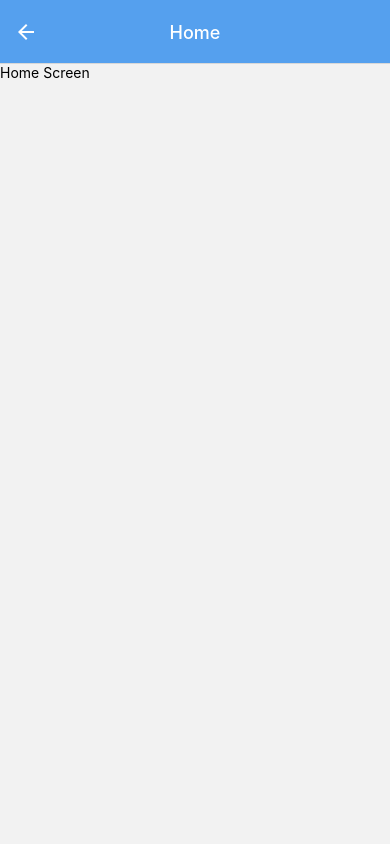
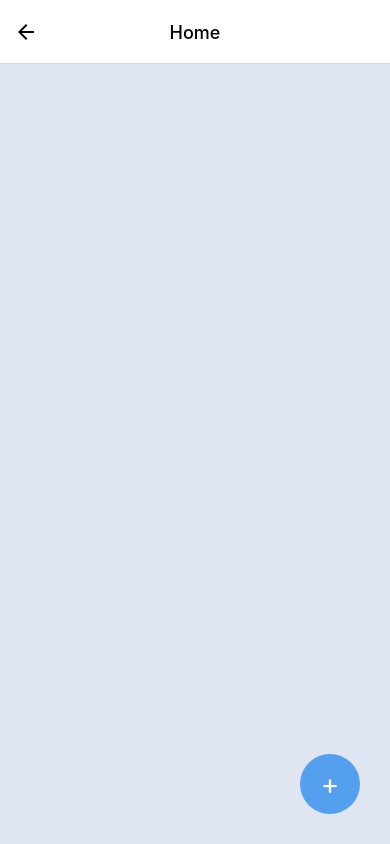
Before and after one commit to SyedAli017/Calender-app, a React Native app: screen /Home in a window 390 px wide. Built offline with nearby package versions, Linux system fonts and the light colour scheme.

Commit message:
Add button

```diff
--- a/App.js
+++ b/App.js
@@ -9,7 +9,7 @@ const Stack = createNativeStackNavigator();
 export default function App() {
   return (
     <>
-      <StatusBar style="light" />
+      <StatusBar style="auto" />
       <NavigationContainer>
         <Stack.Navigator>
           <Stack.Screen
@@ -23,9 +23,9 @@ export default function App() {
             options={{
               headerTitle: "Home",
               headerStyle: {
-                backgroundColor: "#55A0EE",
+                // backgroundColor: "#55A0EE",
               },
-              headerTintColor: "#fff",
+              headerTintColor: "#000",
               headerTitleAlign: "center",
             }}
           />
--- /dev/null
+++ b/components/AddButton.js
@@ -0,0 +1,27 @@
+import { TouchableOpacity, Text, StyleSheet } from "react-native";
+
+const AddButton = (props) => {
+  return (
+    <TouchableOpacity style={styles.button} onPress={props.onPress}>
+      <Text style={styles.buttonText}>+</Text>
+    </TouchableOpacity>
+  );
+};
+
+const styles = StyleSheet.create({
+  button: {
+    backgroundColor: "#55A0EE",
+    borderRadius: 30,
+    width: 60,
+    height: 60,
+    alignItems: "center",
+    justifyContent: "center",
+    elevation: 10,
+  },
+  buttonText: {
+    color: "white",
+    fontSize: 28,
+  },
+});
+
+export default AddButton;
--- a/screens/HomeScreen.js
+++ b/screens/HomeScreen.js
@@ -1,11 +1,29 @@
-import { View, Text } from "react-native";
+import { View, Text, StyleSheet } from "react-native";
+import AddButton from "../components/AddButton";
 
 const HomeScreen = () => {
   return (
-    <View>
-      <Text>Home Screen</Text>
+    <View style={styles.container}>
+      <View style={styles.button}>
+        <AddButton />
+      </View>
     </View>
   );
 };
 
+const styles = StyleSheet.create({
+  container: {
+    flex: 1,
+    backgroundColor: "#dfe6f2",
+    alignItems: "center",
+    justifyContent: "center",
+  },
+  button: {
+    position: "absolute",
+    bottom: 30,
+    right: 30,
+    zIndex: 999,
+  },
+});
+
 export default HomeScreen;
```
